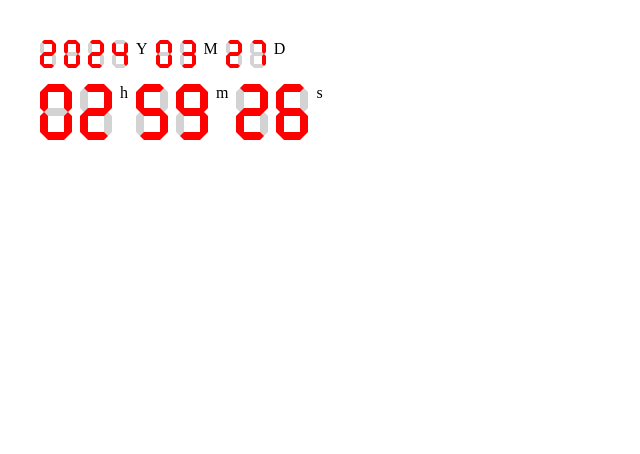
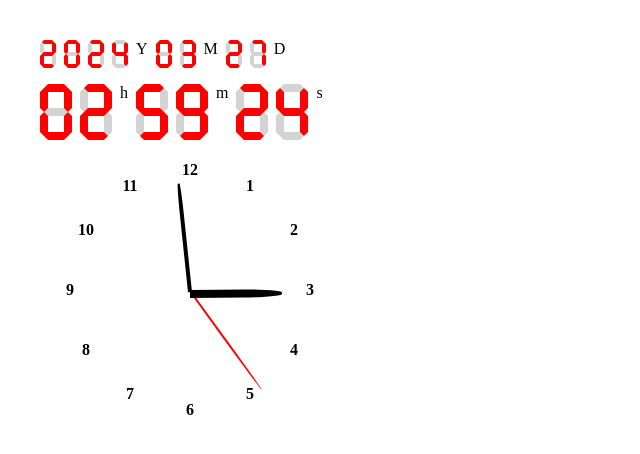
Before and after one commit to soorokim/clock-ui, a React (Vite) app: page / in a window 1280 px wide. Shown: the top 454 px of the page, without its empty margins (0-640 px from the left). Built offline with nearby package versions, Linux system fonts and the light colour scheme.

Commit message:
feat: 아날로그 시계 추가

```diff
--- /dev/null
+++ b/src/AnalogClockBack.tsx
@@ -0,0 +1,24 @@
+import "./clock.css";
+export const AnalogClockBack = ({
+  children,
+}: {
+  children: React.ReactNode;
+}) => {
+  return (
+    <div id="clock">
+      <div className="hour">1</div>
+      <div className="hour">2</div>
+      <div className="hour">3</div>
+      <div className="hour">4</div>
+      <div className="hour">5</div>
+      <div className="hour">6</div>
+      <div className="hour">7</div>
+      <div className="hour">8</div>
+      <div className="hour">9</div>
+      <div className="hour">10</div>
+      <div className="hour">11</div>
+      <div className="hour">12</div>
+      {children}
+    </div>
+  );
+};
--- /dev/null
+++ b/src/AnalogColck.tsx
@@ -0,0 +1,66 @@
+import { AnalogClockBack } from "./AnalogClockBack";
+
+export const AnalogClock = ({
+  time,
+}: {
+  time: {
+    years: number;
+    months: number;
+    dates: number;
+    hours: number;
+    mins: number;
+    seconds: number;
+  };
+}) => {
+  return (
+    <div style={{ width: 300 }}>
+      <AnalogClockBack>
+        <div
+          className="sec"
+          style={{
+            border: "1px solid red",
+            width: "40%",
+            transformOrigin: "left",
+            borderTopRightRadius: "50%",
+            borderBottomRightRadius: "50%",
+            transform: `rotate(${(time.seconds - 15) * 6}deg)`,
+            position: "absolute",
+            top: "50%",
+            left: "50%",
+          }}
+        />
+        <div
+          className="min"
+          style={{
+            border: "2px solid black",
+            borderTopRightRadius: "30%",
+            borderBottomRightRadius: "30%",
+            width: "35%",
+            transformOrigin: "left",
+            transform: `rotate(${(time.mins - 15) * 6}deg)`,
+            position: "absolute",
+            top: "50%",
+            left: "50%",
+          }}
+        />
+        <div
+          className="hour-arrow"
+          style={{
+            border: "4px solid black",
+            width: "28%",
+            transformOrigin: "left",
+            borderTopRightRadius: "40%",
+            borderBottomRightRadius: "40%",
+            transform: `rotate(${
+              (time.hours > 12 ? time.hours - 15 : time.hours - 3) * 30 +
+              time.mins * 0.5
+            }deg)`,
+            position: "absolute",
+            top: "50%",
+            left: "50%",
+          }}
+        />
+      </AnalogClockBack>
+    </div>
+  );
+};
--- a/src/App.tsx
+++ b/src/App.tsx
@@ -1,6 +1,7 @@
 import { useEffect, useRef, useState } from "react";
 import "./App.css";
 import { EEClock } from "./EEClock";
+import { AnalogClock } from "./AnalogColck";
 
 function App() {
   const [time, setTime] = useState({
@@ -42,6 +43,7 @@ function App() {
   return (
     <>
       <EEClock time={time} />
+      <AnalogClock time={time} />
     </>
   );
 }
--- /dev/null
+++ b/src/clock.css
@@ -0,0 +1,64 @@
+#clock {
+  width: 100%;
+  aspect-ratio: 1 / 1;
+  background-color: white;
+  border-radius: 100%;
+  display: flex;
+  justify-content: center;
+  align-items: center;
+  position: relative;
+}
+:nth-child(1) {
+  --nth-child: 1;
+}
+:nth-child(2) {
+  --nth-child: 2;
+}
+:nth-child(3) {
+  --nth-child: 3;
+}
+:nth-child(4) {
+  --nth-child: 4;
+}
+:nth-child(5) {
+  --nth-child: 5;
+}
+:nth-child(6) {
+  --nth-child: 6;
+}
+:nth-child(7) {
+  --nth-child: 7;
+}
+:nth-child(8) {
+  --nth-child: 8;
+}
+:nth-child(9) {
+  --nth-child: 9;
+}
+:nth-child(10) {
+  --nth-child: 10;
+}
+:nth-child(11) {
+  --nth-child: 11;
+}
+:nth-child(12) {
+  --nth-child: 12;
+}
+
+.hour {
+  left: 45%;
+  top: 45%;
+  position: absolute;
+  text-align: center;
+  display: flex;
+  justify-content: center;
+  align-items: center;
+  width: 10%;
+  height: 10%;
+  /* background-color: black; */
+  color: black;
+  font-weight: bold;
+  transform: rotateZ(calc((var(--nth-child) + 6) * calc(360 / 12) * 1deg))
+    translateY(400%)
+    rotateZ(calc((var(--nth-child) + 6) * calc(360 / 12) * -1deg));
+}
```
